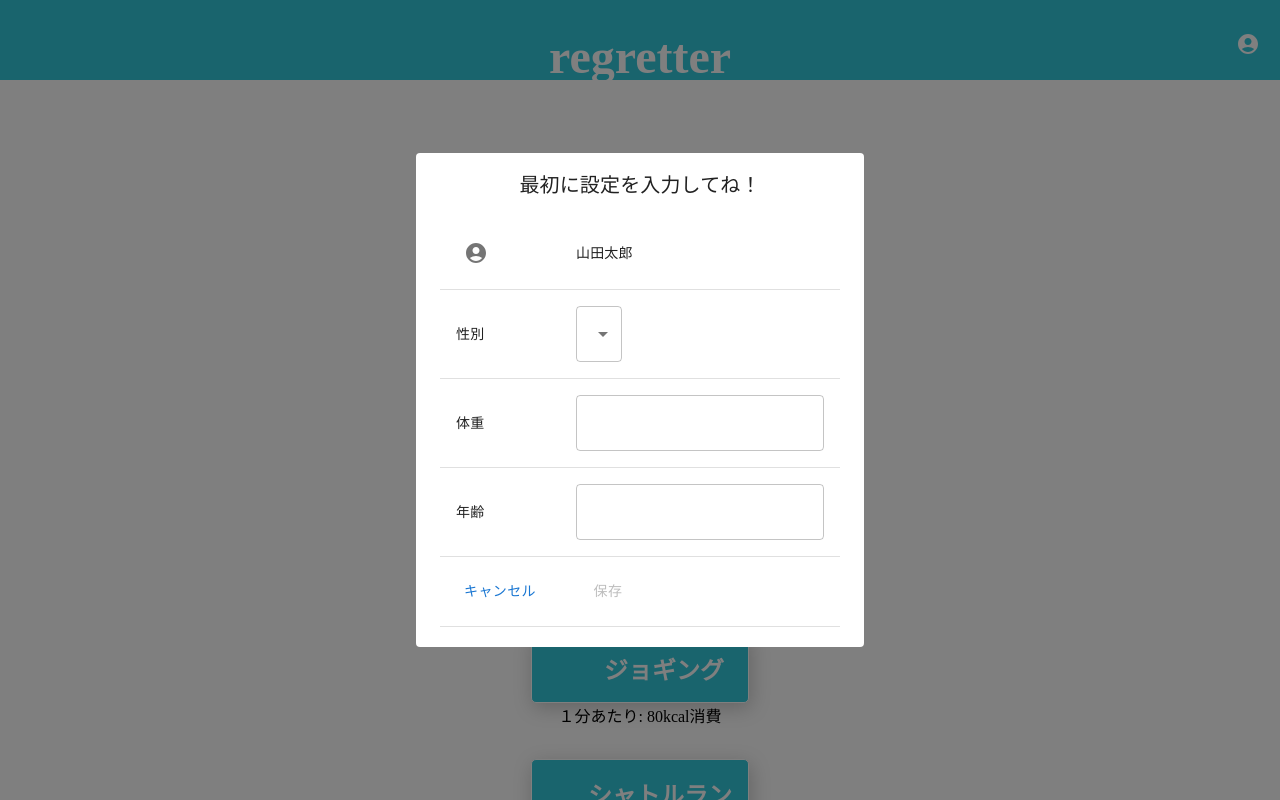
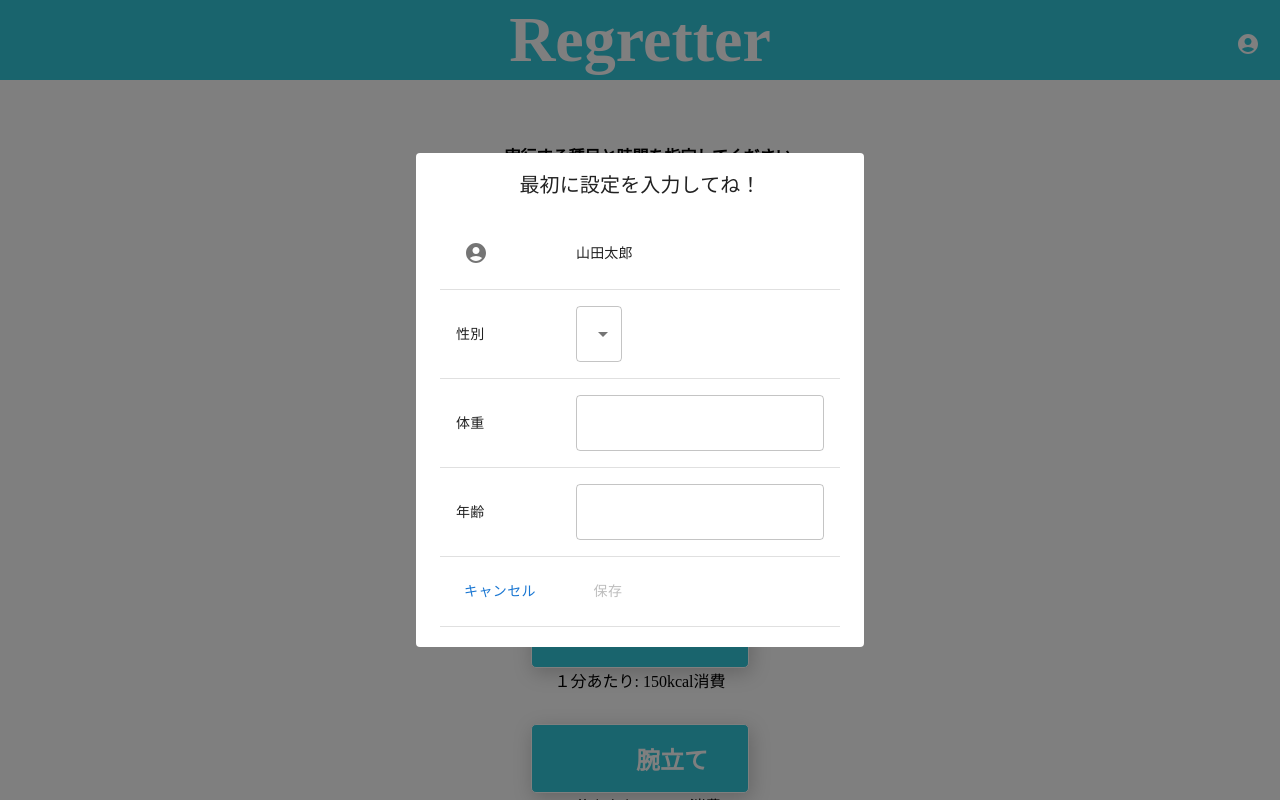
Before and after one commit to GMO-teamB/Regretter, a React (Create React App) app in the folder frontend/: page /task in a window 1280 px wide. Shown: the top 800 px of the page. Built offline with nearby package versions, Linux system fonts and the light colour scheme; some icons are missing.

Commit message:
header調整

```diff
--- a/frontend/src/Components/Header.css
+++ b/frontend/src/Components/Header.css
@@ -9,9 +9,9 @@ header {
   }
 
   .service-title {
-    font-size: 3rem;
+    font-size: 4rem;
     color: white;
-    margin-top: 2rem;
+    font-weight: bold;
   }
   .iconBox{
     position: absolute;
@@ -21,8 +21,9 @@ header {
   .user-icon {
     color: white;
     right: 0;
-    font-size: 1.5rem;
     margin-top: 0.5rem;
+    height:40px;
+
   }
 
   .dropdown {
--- a/frontend/src/Components/Header.js
+++ b/frontend/src/Components/Header.js
@@ -30,7 +30,7 @@ function Header() {
   const [isSign,setIsSign] = useState(false);
   return (
     <header>
-      <h1 className="service-title">regretter</h1>
+      <h1 className="service-title">Regretter</h1>
       <Box className="iconBox">
       <Button
         onClick={() => setIsDialogOpen(true)}
--- a/frontend/src/Components/Task.css
+++ b/frontend/src/Components/Task.css
@@ -4,7 +4,6 @@
     justify-content: center;
     align-items: center;
     height: 100vh;
-    margin-top:10rem;
   }
 
   .training-head {
```
